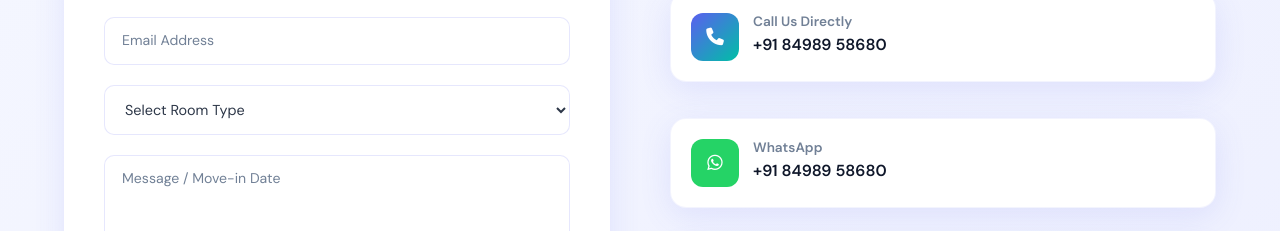
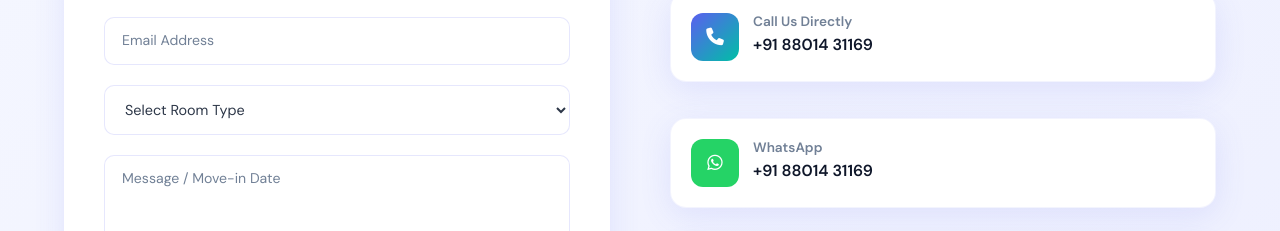
Before and after one commit to nagarjuna8498/Sai-Samyuktha-Ladies-Hostel, a plain HTML site: page index.html in a window 1280 px wide. Shown: the part 8029-8260 px from the top of the page. Drawn offline with nearby package versions, Linux system fonts and the light colour scheme.

Commit message:
Update contact numbers for Call and WhatsApp

```diff
--- a/index.html
+++ b/index.html
@@ -750,11 +750,11 @@
         <p class="ci-sub" style="margin:12px 0 28px;">Reach out via call, WhatsApp, or fill the form. We respond within 30 minutes during business hours.</p>
         <div class="ci-card">
           <div class="ci-icon"><i class="fas fa-phone"></i></div>
-          <div class="ci-text"><strong>Call Us Directly</strong><a href="tel:8801431169">+91 84989 58680</a></div>
+          <div class="ci-text"><strong>Call Us Directly</strong><a href="tel:8801431169">+91 88014 31169</a></div>
         </div>
         <div class="ci-card" style="margin-top:16px;">
           <div class="ci-icon" style="background:#25D366;"><i class="fab fa-whatsapp"></i></div>
-          <div class="ci-text"><strong>WhatsApp</strong><a href="https://wa.me/918801431169" target="_blank">+91 84989 58680</a></div>
+          <div class="ci-text"><strong>WhatsApp</strong><a href="https://wa.me/918801431169" target="_blank">+91 88014 31169</a></div>
         </div>
         <div class="ci-card" style="margin-top:16px;">
           <div class="ci-icon"><i class="fas fa-map-marker-alt"></i></div>
```
